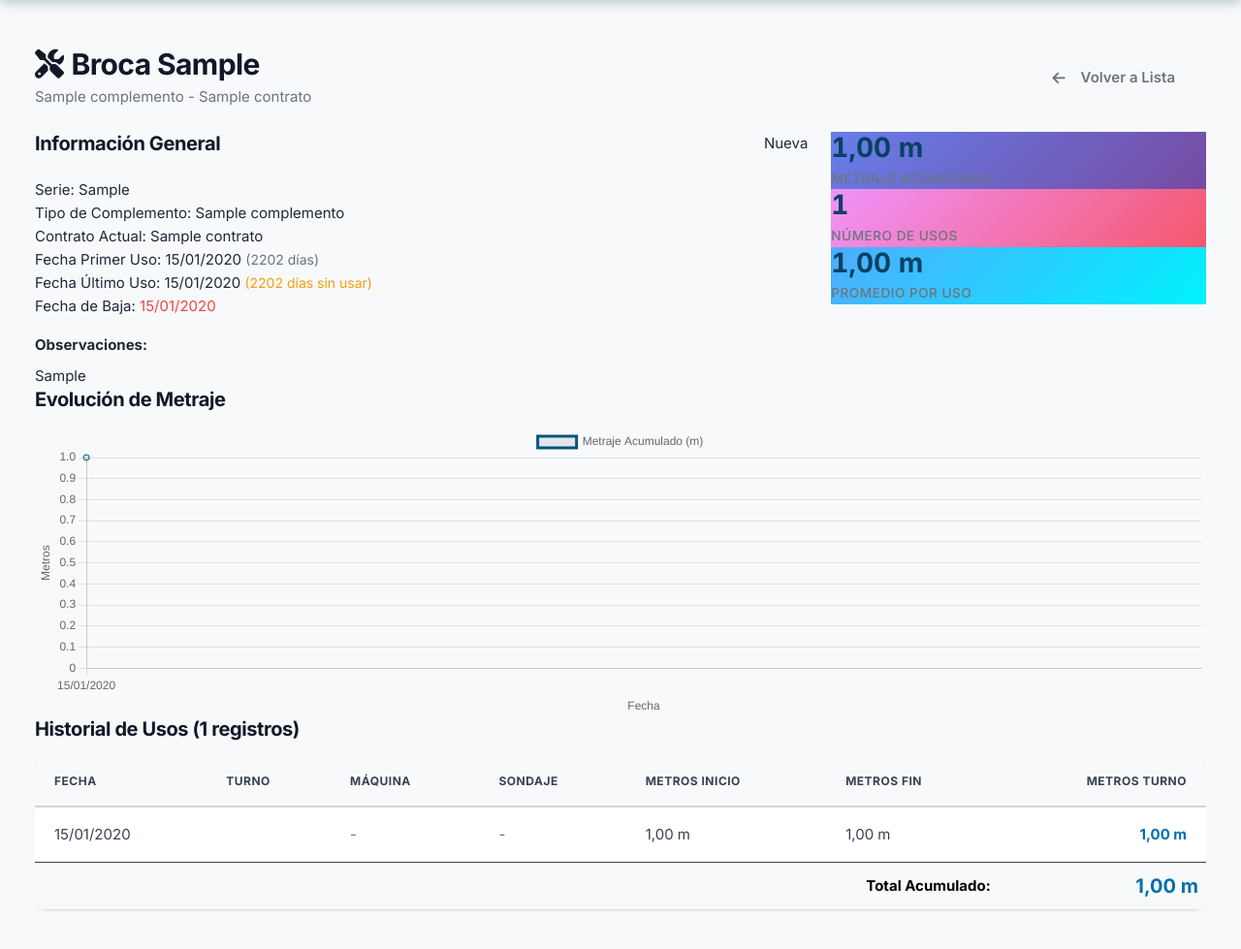
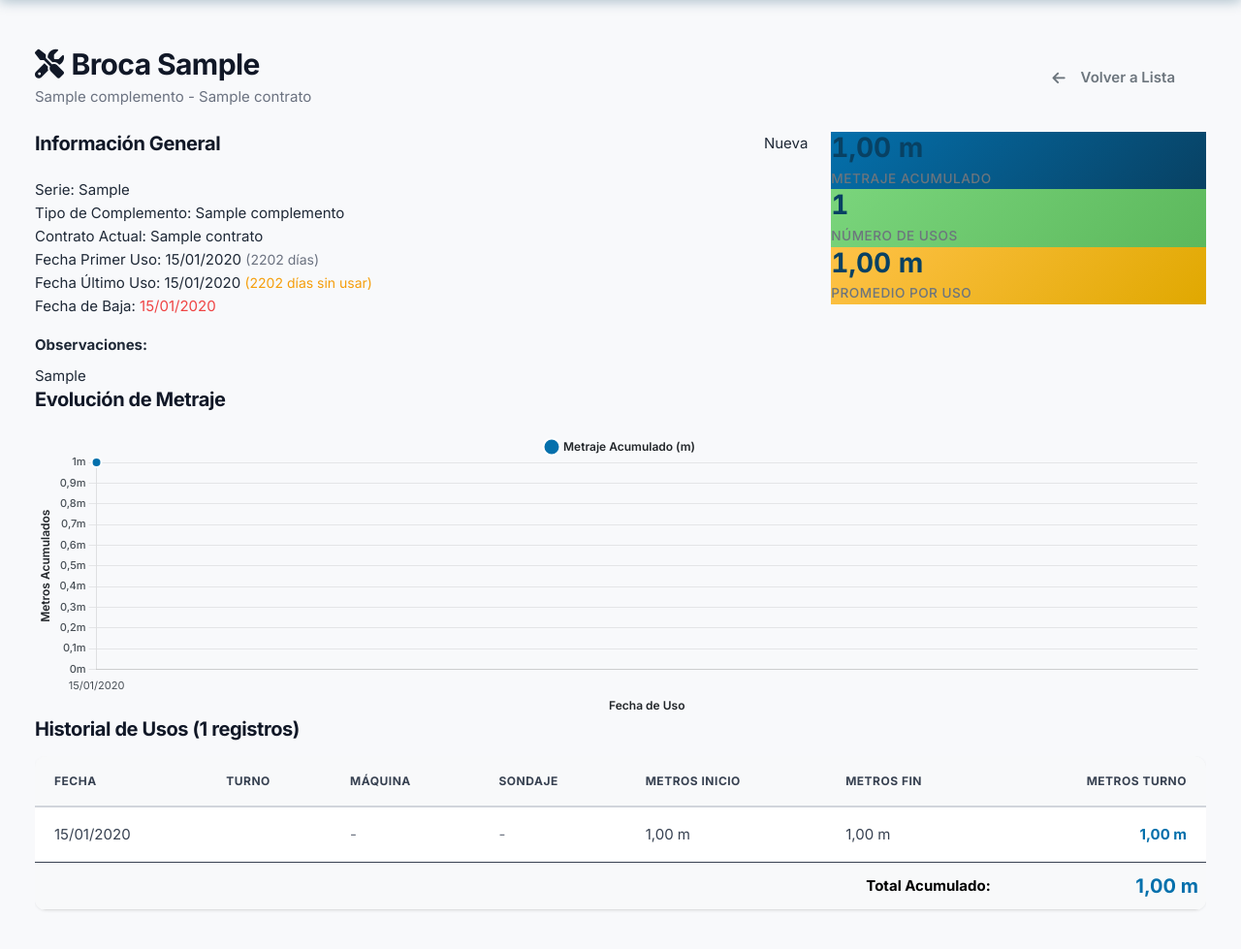
Before and after one commit to hdanielrc/drillcontrol, a Django app: a page that uses perforaciones_diamantinas/drilling/templates/drilling/historial_brocas/detalle.html in a window 1280 px wide. Shown: the part 61-1040 px from the top of the page at 97% size. Run offline with Django 4.2, Linux system fonts and the light colour scheme; a user stored in the database is signed in; tables that the repository leaves empty hold one stand-in row (values such as "Sample post"); parts of the project's set-up code (start-up, migrations or seed data) failed here and were passed over.

Commit message:
Mejora de colores en historial de brocas
- Actualizada paleta de colores de las cajas de estadísticas:
  * Azul corporativo (#0470AC) para Metraje Acumulado
  * Verde (#7AD57C) para Número de Usos
  * Amarillo (#FFC248) para Promedio por Uso
- Mejorado diseño del gráfico de evolución de metraje:
  * Línea más gruesa y con mejor estilo
  * Puntos más visibles con efecto hover
  * Tooltips mejorados con tipografía Inter
  * Ejes con formato de separadores de miles
  * Mejor legibilidad general

```diff
--- a/perforaciones_diamantinas/drilling/templates/drilling/historial_brocas/detalle.html
+++ b/perforaciones_diamantinas/drilling/templates/drilling/historial_brocas/detalle.html
@@ -188,17 +188,17 @@
 
         <!-- Estadísticas -->
         <div class="col-lg-4">
-            <div class="stat-box" style="background: linear-gradient(135deg, #667eea 0%, #764ba2 100%);">
+            <div class="stat-box" style="background: linear-gradient(135deg, #0470AC 0%, #084163 100%);">
                 <div class="stat-value">{{ broca.metraje_acumulado|floatformat:2 }} m</div>
                 <div class="stat-label">Metraje Acumulado</div>
             </div>
 
-            <div class="stat-box" style="background: linear-gradient(135deg, #f093fb 0%, #f5576c 100%);">
+            <div class="stat-box" style="background: linear-gradient(135deg, #7AD57C 0%, #5cb85c 100%);">
                 <div class="stat-value">{{ broca.numero_usos }}</div>
                 <div class="stat-label">Número de Usos</div>
             </div>
 
-            <div class="stat-box" style="background: linear-gradient(135deg, #4facfe 0%, #00f2fe 100%);">
+            <div class="stat-box" style="background: linear-gradient(135deg, #FFC248 0%, #e0a800 100%);">
                 <div class="stat-value">{{ broca.metraje_promedio_por_uso|floatformat:2 }} m</div>
                 <div class="stat-label">Promedio por Uso</div>
             </div>
@@ -352,10 +352,19 @@
             datasets: [{
                 label: 'Metraje Acumulado (m)',
                 data: metrajAcumuladoCalculado,
-                borderColor: 'rgb(10, 82, 120)',
-                backgroundColor: 'rgba(10, 82, 120, 0.1)',
-                tension: 0.1,
-                fill: true
+                borderColor: '#0470AC',
+                backgroundColor: 'rgba(4, 112, 172, 0.1)',
+                borderWidth: 3,
+                tension: 0.3,
+                fill: true,
+                pointRadius: 5,
+                pointBackgroundColor: '#0470AC',
+                pointBorderColor: '#fff',
+                pointBorderWidth: 2,
+                pointHoverRadius: 7,
+                pointHoverBackgroundColor: '#0470AC',
+                pointHoverBorderColor: '#fff',
+                pointHoverBorderWidth: 3
             }]
         },
         options: {
@@ -364,9 +373,20 @@
             plugins: {
                 legend: {
                     display: true,
-                    position: 'top'
+                    position: 'top',
+                    labels: {
+                        font: { family: 'Inter', size: 12, weight: '600' },
+                        color: '#212529',
+                        usePointStyle: true,
+                        padding: 15
+                    }
                 },
                 tooltip: {
+                    backgroundColor: 'rgba(0, 0, 0, 0.8)',
+                    padding: 12,
+                    cornerRadius: 8,
+                    titleFont: { family: 'Inter', size: 13, weight: '600' },
+                    bodyFont: { family: 'Inter', size: 12 },
                     callbacks: {
                         label: function(context) {
                             return 'Acumulado: ' + context.parsed.y.toFixed(2) + ' m';
@@ -377,15 +397,38 @@
             scales: {
                 y: {
                     beginAtZero: true,
+                    grid: {
+                        color: 'rgba(0, 0, 0, 0.08)',
+                        drawBorder: true,
+                        borderColor: 'rgba(0, 0, 0, 0.1)'
+                    },
+                    ticks: {
+                        callback: function(value) {
+                            return value.toLocaleString('es-ES') + 'm';
+                        },
+                        font: { family: 'Inter', size: 11, weight: '500' },
+                        color: '#495057'
+                    },
                     title: {
                         display: true,
-                        text: 'Metros'
+                        text: 'Metros Acumulados',
+                        font: { family: 'Inter', size: 12, weight: '600' },
+                        color: '#212529'
                     }
                 },
                 x: {
+                    grid: {
+                        display: false
+                    },
+                    ticks: {
+                        font: { family: 'Inter', size: 11 },
+                        color: '#495057'
+                    },
                     title: {
                         display: true,
-                        text: 'Fecha'
+                        text: 'Fecha de Uso',
+                        font: { family: 'Inter', size: 12, weight: '600' },
+                        color: '#212529'
                     }
                 }
             }
```
